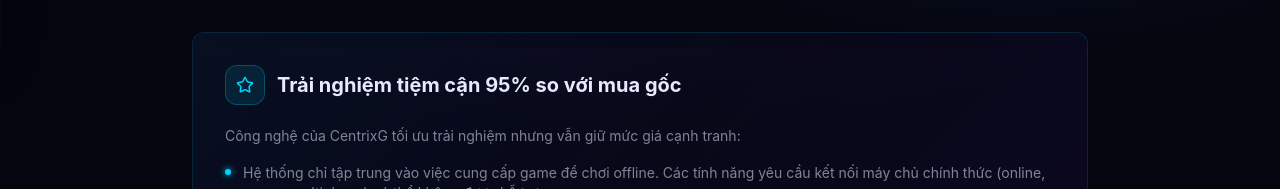
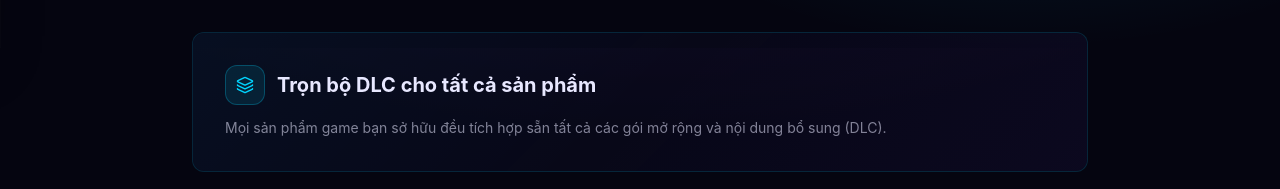
Before and after one commit to phunlh2001/CentrixG-web, a React (Vite) app: page /introduction in a window 1280 px wide. Shown: the part 752-941 px from the top of the page. Built offline with nearby package versions, Linux system fonts and the light colour scheme; no server answers.

Commit message:
feat: update introduce page

```diff
--- a/src/components/AutoUpdateModal.tsx
+++ b/src/components/AutoUpdateModal.tsx
@@ -17,7 +17,7 @@ export default function AutoUpdateModal() {
 
   useEffect(() => {
     const desktop = window.centrixDesktop;
-    if (!desktop) return;
+    if (!desktop?.isDesktop) return;
 
     // Trigger update check on mount
     desktop.checkForUpdates?.();
--- a/src/pages/IntroPage.tsx
+++ b/src/pages/IntroPage.tsx
@@ -1,4 +1,4 @@
-import { Shield, Star, Zap } from 'lucide-react';
+import { Layers, Shield, Star, Zap } from 'lucide-react';
 import { useTranslation } from 'react-i18next';
 import MainLayout from '../components/MainLayout';
 import NeonBadge from '../components/neon/NeonBadge';
@@ -14,6 +14,7 @@ export default function IntroPage() {
   ];
 
   const experienceItems = [
+    t('desktop.introPage.experienceItems.fullDlc'),
     t('desktop.introPage.experienceItems.online'),
     t('desktop.introPage.experienceItems.achievements'),
     t('desktop.introPage.experienceItems.localSave'),
@@ -66,6 +67,24 @@ export default function IntroPage() {
               </li>
             ))}
           </ul>
+        </NeonCard>
+
+        {/* Full DLC Highlight */}
+        <NeonCard glow="cyan" padding="lg">
+          <div className="flex items-center gap-3 mb-3">
+            <div
+              className="w-10 h-10 rounded-xl flex items-center justify-center shrink-0"
+              style={{ background: '#00D4FF1A', border: '1px solid #00D4FF40', color: '#00d4ff' }}
+            >
+              <Layers size={18} />
+            </div>
+            <h2 className="font-bold text-xl" style={{ color: 'var(--system-color-mist-lavender)' }}>
+              {t('desktop.introPage.fullDlcTitle')}
+            </h2>
+          </div>
+          <p className="text-sm leading-relaxed" style={{ color: '#E8E8FF8C' }}>
+            {t('desktop.introPage.fullDlcIntro')}
+          </p>
         </NeonCard>
 
         {/* Experience */}
--- a/src/shared/i18n/locales/cn.json
+++ b/src/shared/i18n/locales/cn.json
@@ -331,9 +331,12 @@
         "originalAccount": "不干预原始账号：你使用自己的 Steam 账号登录和游玩。",
         "systemRisk": "不增加系统风险：每个方案都经过仔细测试，让 Steam 安全系统始终识别为安全状态。"
       },
+      "fullDlcTitle": "所有产品包含完整 DLC",
+      "fullDlcIntro": "您拥有的每一款游戏产品均默认包含所有拓展包与附加内容 (DLC)。",
       "experienceTitle": "体验接近直接购买的 95%",
       "experienceIntro": "CentrixG 技术在保持价格竞争力的同时优化体验：",
       "experienceItems": {
+        "fullDlc": "包含完整 DLC 内容：包含所有剧情拓展包、DLC 及附加内容，让您获得最完整的游戏体验。",
         "online": "系统仅专注于提供单机离线游玩。要求连接官方服务器的功能（在线、合作、多人模式）可能不支持。",
         "achievements": "同步个人成就：系统会识别并将成就解锁到你的 Steam 个人资料。",
         "localSave": "优化本地存档：游戏进度安全保存在你的电脑上，而不是依赖 Steam Cloud。"
--- a/src/shared/i18n/locales/en.json
+++ b/src/shared/i18n/locales/en.json
@@ -331,9 +331,12 @@
         "originalAccount": "NO interference with the source account: You use your own personal Steam account to sign in and play.",
         "systemRisk": "NO system risk: Every solution is tested carefully so Steam protection systems can always recognize a safe state."
       },
+      "fullDlcTitle": "Full DLC Included For All Games",
+      "fullDlcIntro": "Every game product you access includes all expansion packs and downloadable content (DLCs) by default.",
       "experienceTitle": "An experience close to 95% of buying directly",
       "experienceIntro": "CentrixG technology optimizes your experience while keeping pricing competitive:",
       "experienceItems": {
+        "fullDlc": "Full DLC Content Included: All expansion packs, story DLCs, and bonus content are fully included for the complete gaming experience.",
         "online": "The system strictly focuses on providing games for offline play. Features requiring official server connections (online, co-op, multiplayer) may not be supported.",
         "achievements": "Personal achievement sync: The system recognizes and unlocks achievements directly on your Steam profile.",
         "localSave": "Optimized local saves: Progress is stored safely on your own computer instead of depending on Steam Cloud."
--- a/src/shared/i18n/locales/vi.json
+++ b/src/shared/i18n/locales/vi.json
@@ -331,9 +331,12 @@
         "originalAccount": "KHÔNG can thiệp vào account gốc: Bạn sử dụng chính tài khoản Steam cá nhân của mình để đăng nhập và trải nghiệm.",
         "systemRisk": "KHÔNG rủi ro hệ thống: Mọi giải pháp đều được kiểm thử kỹ để hệ thống bảo mật Steam luôn nhận diện trạng thái an toàn."
       },
+      "fullDlcTitle": "Trọn bộ DLC cho tất cả sản phẩm",
+      "fullDlcIntro": "Mọi sản phẩm game bạn sở hữu đều tích hợp sẵn tất cả các gói mở rộng và nội dung bổ sung (DLC).",
       "experienceTitle": "Trải nghiệm tiệm cận 95% so với mua gốc",
       "experienceIntro": "Công nghệ của CentrixG tối ưu trải nghiệm nhưng vẫn giữ mức giá cạnh tranh:",
       "experienceItems": {
+        "fullDlc": "Bao gồm trọn bộ DLC: Tất cả các gói mở rộng, DLC cốt truyện và vật phẩm bổ sung đều được tích hợp đầy đủ mang lại trải nghiệm trọn vẹn nhất.",
         "online": "Hệ thống chỉ tập trung vào việc cung cấp game để chơi offline. Các tính năng yêu cầu kết nối máy chủ chính thức (online, co-op, multiplayer) có thể không được hỗ trợ",
         "achievements": "Đồng bộ thành tựu cá nhân: Hệ thống nhận diện và mở achievement trực tiếp vào hồ sơ Steam cá nhân.",
         "localSave": "Tối ưu lưu trữ cục bộ: Tiến trình chơi được lưu an toàn trên máy tính cá nhân thay vì phụ thuộc vào Steam Cloud."
```
